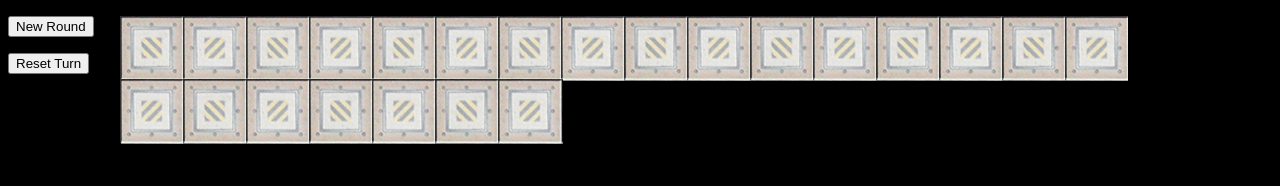
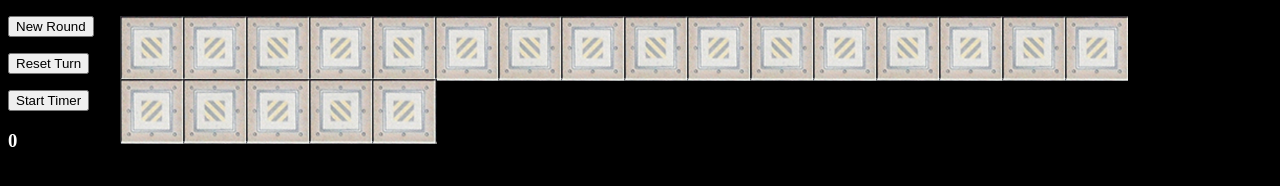
Before and after one commit to eli-byers/RicochetRobots, a plain HTML site: page index.html in a window 1280 px wide. Drawn offline with Linux system fonts and the light colour scheme.

Commit message:
added timer

```diff
--- a/RicochetRobots.js
+++ b/RicochetRobots.js
@@ -1,7 +1,7 @@
 var map = {
     canvas : document.getElementById("map"),
     context: null,
-    array : makeMap(map3A, map1B, map2A, map4A),
+    array : makeMap(map3B, map1A, map2B, map4B),
     cw : 21,
     init : function(){
         this.canvas.width = this.cw * this.array[0].length;
@@ -132,6 +132,8 @@ var scene = {
     target: null,
     botMoving: false,
     resetting: null,
+    time: null,
+    timer: null,
     cw: 21,
     mouseX: 0,
     mouseY: 0,
@@ -142,6 +144,17 @@ var scene = {
         this.canvas.height = (map.cw * map.array.length);
         this.context = this.canvas.getContext("2d");
         document.body.insertBefore(this.canvas, document.body.childNodes[0]);
+
+        $('#timerButton').click(function(){
+            // timer
+            _this.time = 60;
+            $('#timer').html(60);
+            _this.timer = setInterval(function(){
+                _this.time -= 1;
+                $('#timer').html(_this.time);
+                if (_this.time == 0) clearInterval(_this.timer);
+            }, 1000);
+        });
 
         // reset
         $('#reset').click(function(){
@@ -478,7 +491,7 @@ Game.prototype.init = function(){
     this.scene.init();
     this.scene.initGameMap();
     this.scene.newRound();
-    this.interval = setInterval(this.updateGameArea, 20);
+    this.interval = setInterval(this.updateGameArea, 16);
 }
 Game.prototype.updateGameArea = function(){
     _this = this.game;
--- a/index.html
+++ b/index.html
@@ -21,6 +21,8 @@
 
     <p><button id='newRound'>New Round</button>/<p>
     <p><button id='reset'>Reset Turn</button></p>
+    <p><button id='timerButton'>Start Timer</button></p>
+    <h3 id='timer'>0</h3>
 
     <!-- map -->
     <img id="EmptyR"    src="./images/map/EmptyR.png"       hidden>
--- a/map.js
+++ b/map.js
@@ -47,6 +47,7 @@ var template = [
 // One
 var map1A = [
     [   0, 0, 0,   0, 0, 0,   0, 0, 0,   0, 0, 0,   0, 0, 0,   0, 0, 0,   0, 0, 0,   0, 0, 0   ],
+    [   0, 1, 1,   1, 1, 1,   1, 1, 1,   1, 1, 1,   1, 1, 0,   1, 1, 1,   1, 1, 1,   1, 1, 1   ],
     [   0, 1, 1,   1, 1, 1,   1, 1, 1,   1, 1, 1,   1, 1, 0,   1, 1, 1,   1, 1, 1,   1, 1, 1   ],
 
     [   0, 1, 1,   1, 1, 1,   0, 0, 0,   1, 1, 1,   1, 1, 1,   1, 1, 1,   1, 1, 1,   1, 1, 1   ],
@@ -150,6 +151,7 @@ var map2A = [
 var map2B = [
     [   0, 0, 0,   0, 0, 0,   0, 0, 0,   0, 0, 0,   0, 0, 0,   0, 0, 0,   0, 0, 0,   0, 0, 0   ],
     [   0, 1, 1,   1, 1, 1,   1, 1, 1,   1, 1, 0,   1, 1, 1,   1, 1, 1,   1, 1, 1,   1, 1, 1   ],
+    [   0, 1, 1,   1, 1, 1,   1, 1, 1,   1, 1, 0,   1, 1, 1,   1, 1, 1,   1, 1, 1,   1, 1, 1   ],
 
     [   0, 1, 1,   1, 1, 1,   1, 1, 1,   1, 1, 1,   1, 1, 1,   1, 1, 1,   1, 1, 1,   1, 1, 1   ],
     [   0, 1, 1,   1, 1, 1,   1, 1, 1,   1, 1, 1,   1, 1, 1,   1, 1, 1,   1, 1, 1,   1, 1, 1   ],
@@ -206,7 +208,7 @@ var map3A = [
     [   0, 1, 1,   1, 1, 1,   1, 1, 1,   1, 1, 1,   1, 1, 1,   1, 1, 1,   1,33, 0,   1, 1, 1   ],
     [   0, 1, 1,   1, 1, 1,   1, 1, 1,   1, 1, 1,   1, 1, 1,   1, 1, 1,   1, 1, 0,   1, 1, 1   ],
 
-    [   0, 1, 1,   1, 1, 1,   1, 1, 1,   0, 1, 1,   1, 1, 1,   1, 1, 1,   1, 1, 1,   1, 1, 1   ],
+    [   0, 0, 0,   1, 1, 1,   1, 1, 1,   0, 1, 1,   1, 1, 1,   1, 1, 1,   1, 1, 1,   1, 1, 1   ],
     [   0, 1, 1,   1, 1, 1,   1, 1, 1,   0,21, 1,   1, 1, 1,   1, 1, 1,   1, 1, 1,   1, 1, 1   ],
     [   0, 1, 1,   1, 1, 1,   1, 1, 1,   0, 0, 0,   1, 1, 1,   1, 1, 1,   1, 1, 1,   1, 1, 1   ],
 
--- a/style.css
+++ b/style.css
@@ -12,3 +12,7 @@ body {
 
 #map { z-index: 0; }
 #scene { z-index: 1; }
+
+#timer {
+    color: white;
+}
```
